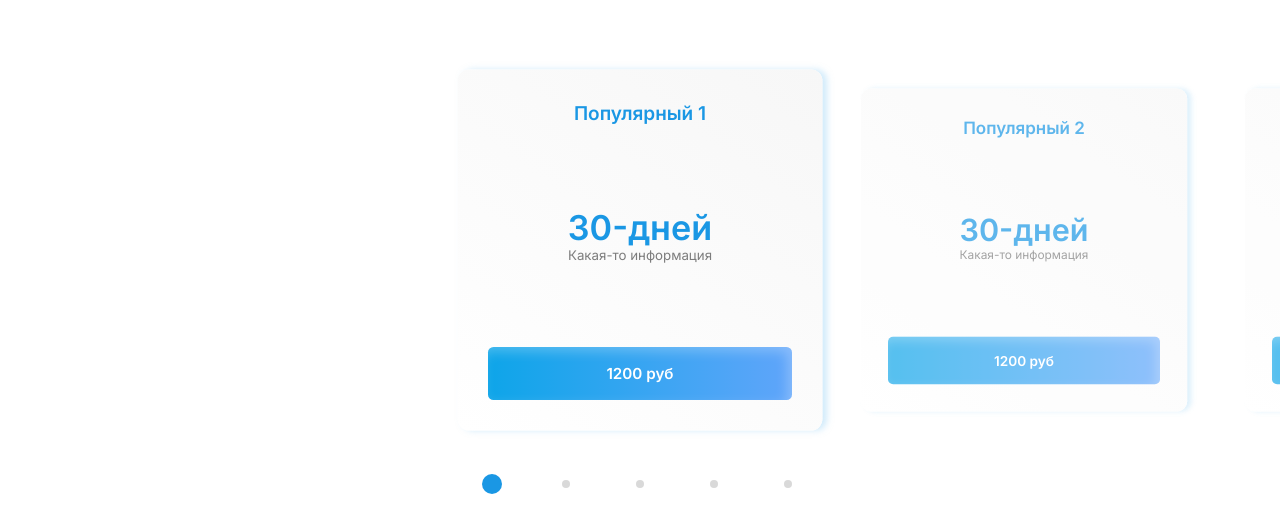
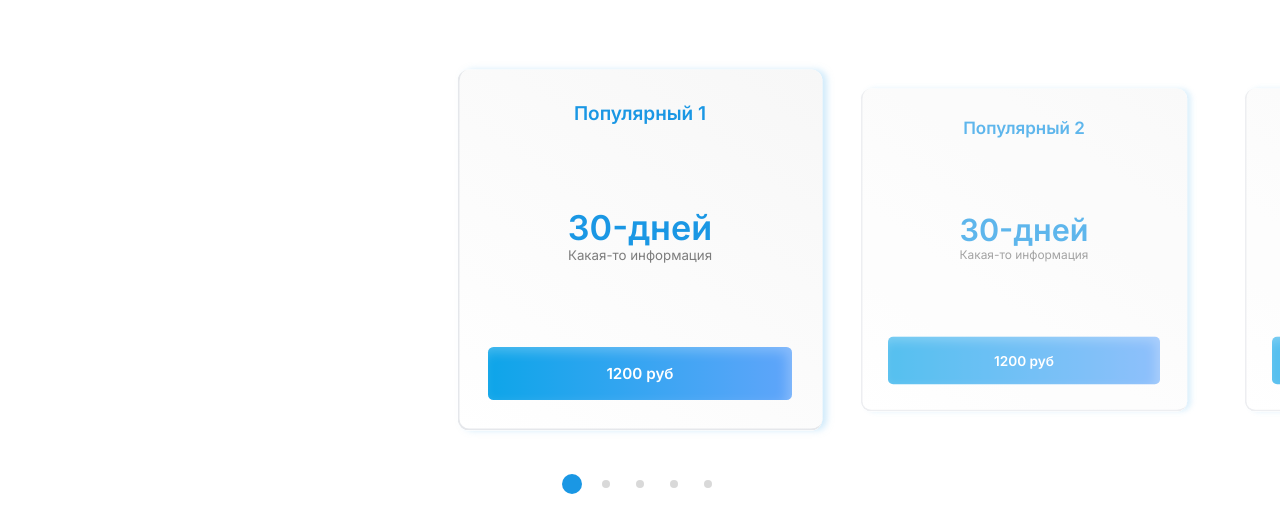
Before and after one commit to VladislavYarikov/sami-paywall, a SvelteKit app: page / in a window 1280 px wide. Shown: the part 180-712 px from the top of the page. Built offline with nearby package versions, Linux system fonts and the light colour scheme.

Commit message:
item changes

```diff
--- a/src/routes/+page.svelte
+++ b/src/routes/+page.svelte
@@ -90,23 +90,39 @@
     >
       {#each Array(5) as _, index}
       <div
-            class="shadow-[rgba(163,_215,_248,_0.5)_5px_0px_6.4px_0px]
-            transition-opacity  duration-100 scroll-item snap-center
+      class="relative shadow-[rgba(163,_215,_248,_0.5)_5px_0px_6.4px_0px]
+      overflow-hidden
+      transition-opacity duration-100 scroll-item snap-center
       bg-red-500 text-white text-center w-[65vw] max-w-96 p-8
       flex-col rounded-xl flex-shrink-0 h-[380px] flex items-center justify-between cursor-pointer"
       style="background: linear-gradient(35deg,  #ffffff, #f7f7f7);"
     >
-          <h1 class="text-[#1A97E4] text-xl font-inter font-semibold ">Популярный {index + 1}</h1>
+      <!-- Blue Border at Bottom Left -->
+      <!-- Pseudo-element to create the smooth left and bottom border transition -->
+  <div class="absolute bottom-0 left-0
+  rounded-xl border-l-2 border-b-2 border-[linear-gradient(to_right,black_50%,transparent_100%)]
+  h-full w-full "></div>
+
+      <h1 class="text-[#1A97E4] text-xl font-inter font-semibold">
+        Популярный {index + 1}
+      </h1>
       <div>
-            <h1 class="text-[#1A97E4] text-4xl font-inter font-semibold ">30-дней</h1>
-          <h1 class="text-[#7D7D7D] text-sm font-inter font-medium ">Какая-то информация</h1>
+        <h1 class="text-[#1A97E4] text-4xl font-inter font-semibold">30-дней</h1>
+        <h1 class="text-[#7D7D7D] text-sm font-inter font-medium">
+          Какая-то информация
+        </h1>
       </div>
-          <button class="shadow-[inset_-5px_5px_12.5px_0px_rgba(255,_255,_255,_0.25)]
-          bg-gradient-to-r from-sky-500 to-blue-400 text-white text-base font-inter font-semibold px-4 py-4 rounded-md w-full">1200 руб</button>
+      <button
+        class="shadow-[inset_-5px_5px_12.5px_0px_rgba(255,_255,_255,_0.25)]
+        bg-gradient-to-r from-sky-500 to-blue-400 text-white text-base font-inter font-semibold px-4 py-4 rounded-md w-full"
+      >
+        1200 руб
+      </button>
     </div>
+
       {/each}
     </div>
-    <div class="w-[65vw] max-w-96 px-10 flex flex-row justify-between">
+    <div class="w-[25vw] max-w-36 flex flex-row justify-between">
         {#each Array(5) as _, index}
           <div class="scroll-dot h-2 w-2 bg-slate-200 transition-all duration-300 rounded-full"></div>
         {/each}
```
Lines whose indentation alone changed are shown as unchanged.
